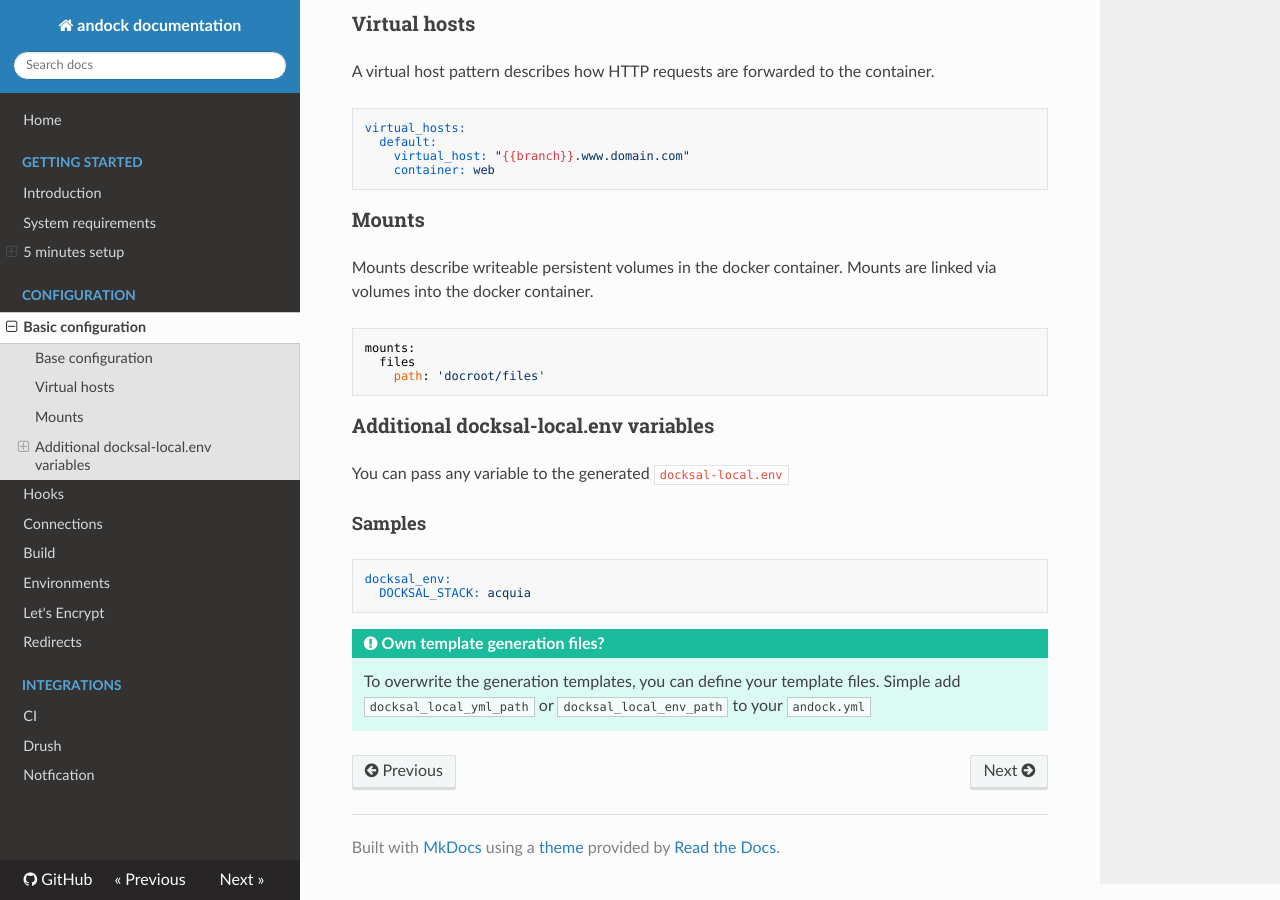
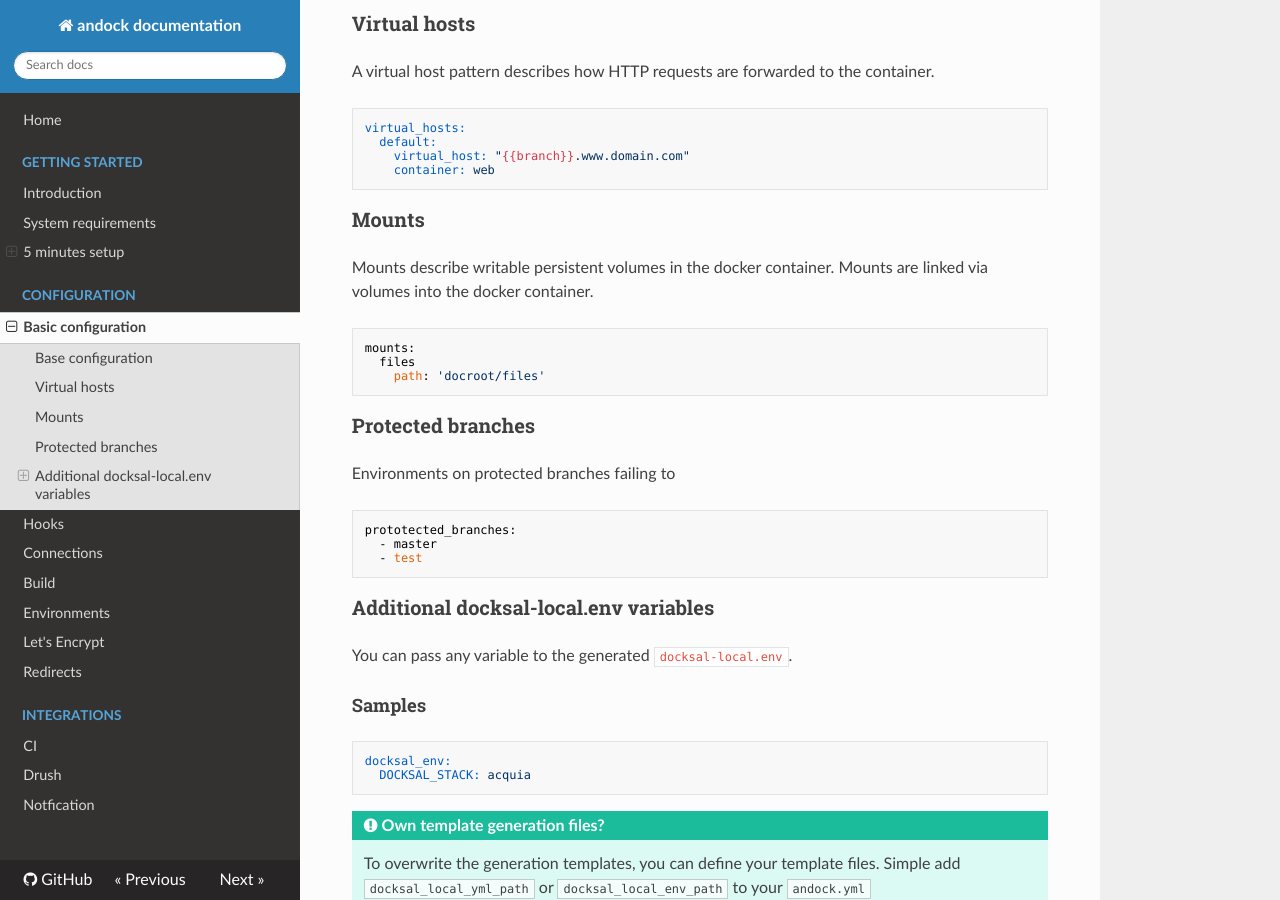
Before and after one commit to andock/andock, an MkDocs documentation site: the page built from docs/configuration/andock.md, in a window 1280 px wide and 900 px high, scrolled down 892 px. Built offline with MkDocs 1.6.1, drawn with Linux system fonts in a browser that asks for light colours; nearby versions of some CDN libraries; old or Windows-style settings are respelled for this version of MkDocs.

Commit message:
Update test script.

````diff
--- a/docs/configuration/andock.md
+++ b/docs/configuration/andock.md
@@ -38,7 +38,7 @@ virtual_hosts:
 ```
 
 ### Mounts
-Mounts describe writeable persistent volumes in the docker container.
+Mounts describe writable persistent volumes in the docker container.
 Mounts are linked via volumes into the docker container.
 ```
 mounts:
@@ -46,8 +46,15 @@ mounts:
     path: 'docroot/files'
 ```
 
+### Protected branches
+Environments on protected branches failing to
+```
+prototected_branches:
+  - master
+  - test
+```
 ### Additional docksal-local.env variables
-You can pass any variable to the generated `docksal-local.env`
+You can pass any variable to the generated `docksal-local.env`.
 
 #### Samples
 ```
--- a/mkdocs.yml
+++ b/mkdocs.yml
@@ -12,7 +12,7 @@ pages:
     - 5 minutes setup:
       - 5 minutes setup: getting-started/docksal.md
       - Test with Vagrant: getting-started/vagrant.md
-      - Test Andock on a Cloud Box: getting-started/cloud.md
+      - Test on a Cloud Box: getting-started/cloud.md
   - Configuration:
     - Basic configuration: configuration/andock.md
     - Hooks: configuration/hooks.md
````
Also changed, not shown: docs/getting-started/vagrant.md (+1 -1 lines), 1 other file.
